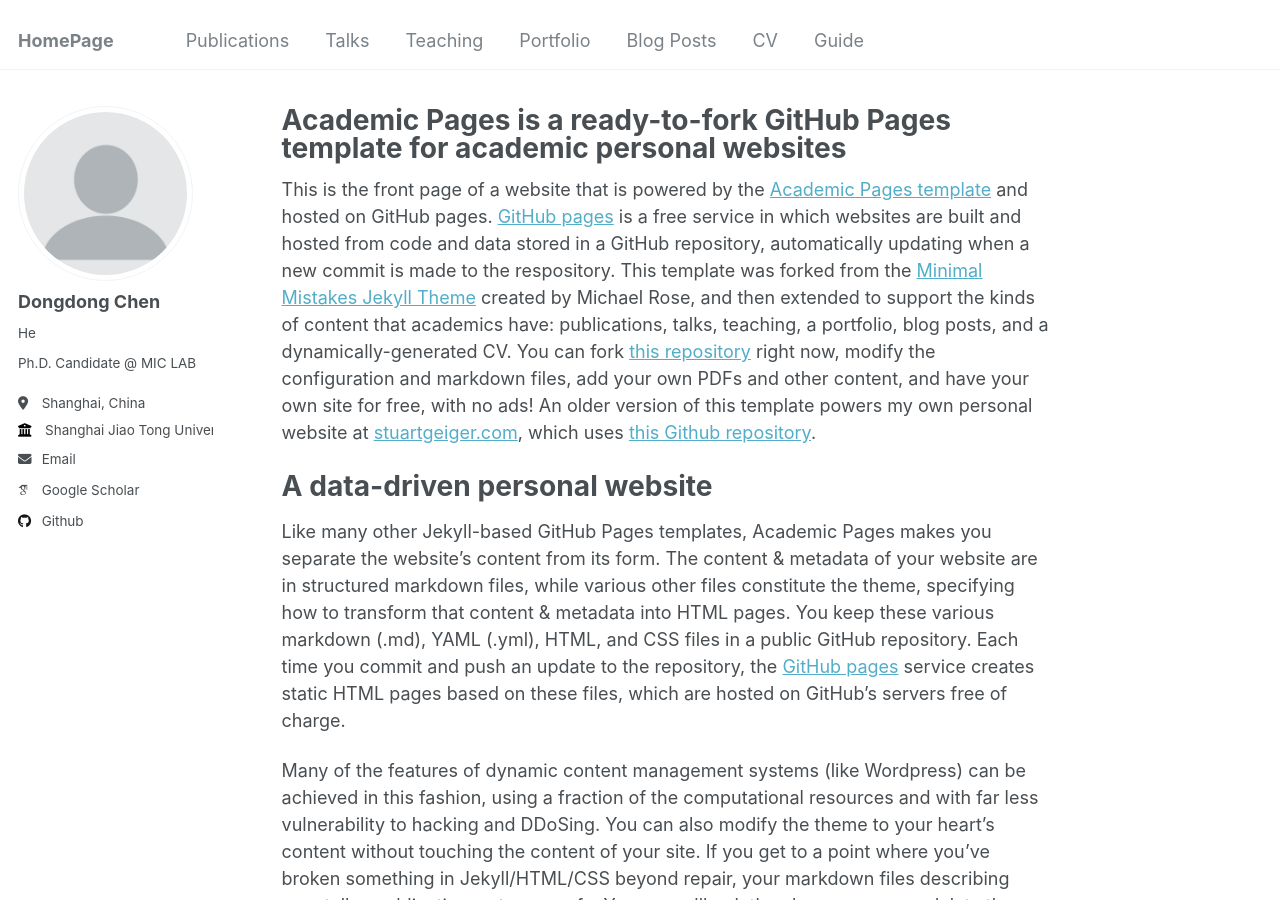
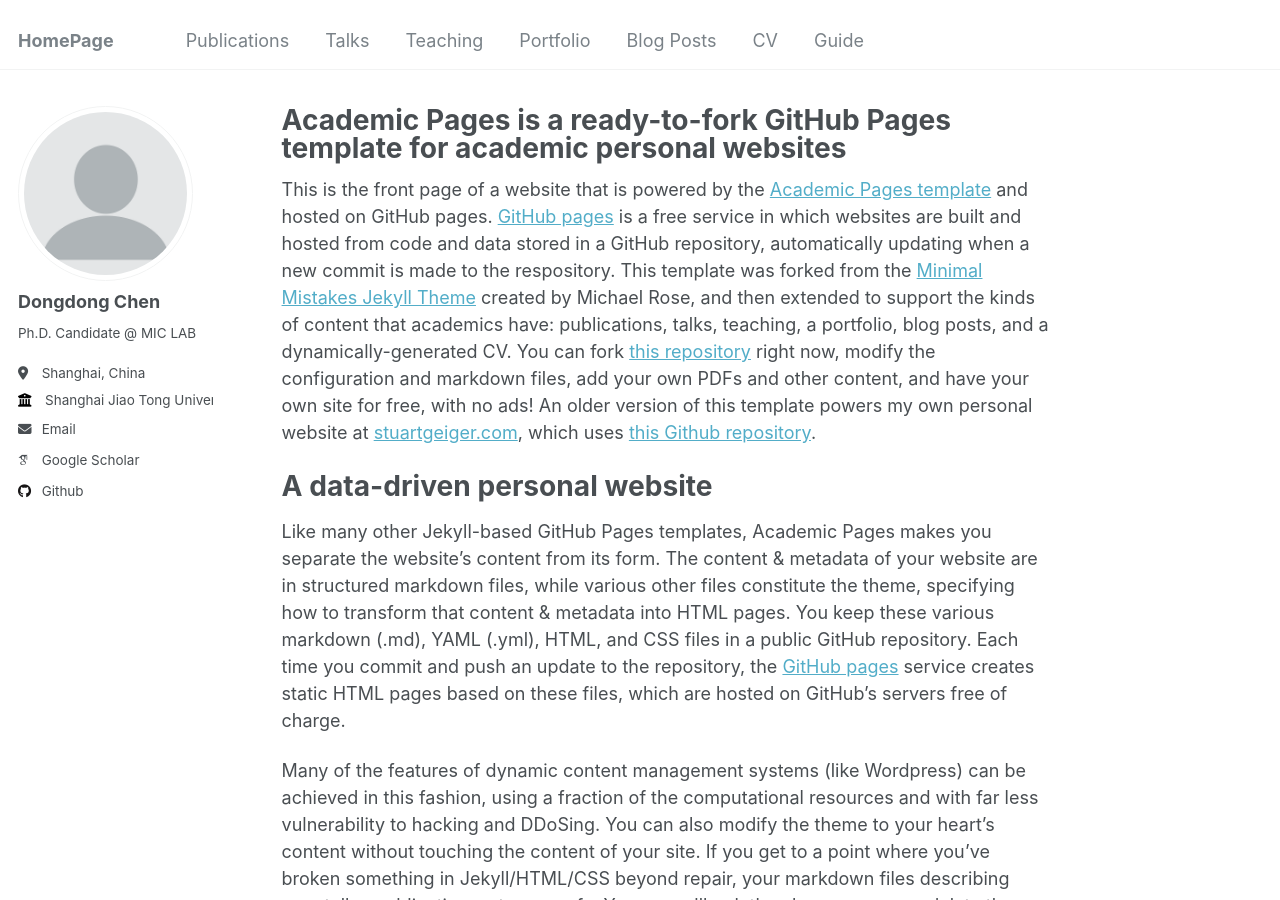
Before and after one commit to DongDChen/DongDChen.github.io, a Jekyll site: the page built from _pages/about.md, in a window 1280 px wide and 900 px high. Built offline with Jekyll 4.4.1, drawn with Linux system fonts in a browser that asks for light colours; some web fonts are replaced.

```diff
--- a/_config.yml
+++ b/_config.yml
@@ -23,7 +23,7 @@ author:
   # Biographic information
   avatar           : "profile.png"
   name             : "Dongdong Chen"
-  pronouns         : "He"
+  pronouns         : # none
   bio              : "Ph.D. Candidate @ MIC LAB"
   location         : "Shanghai, China"
   employer         : "Shanghai Jiao Tong University"
```
